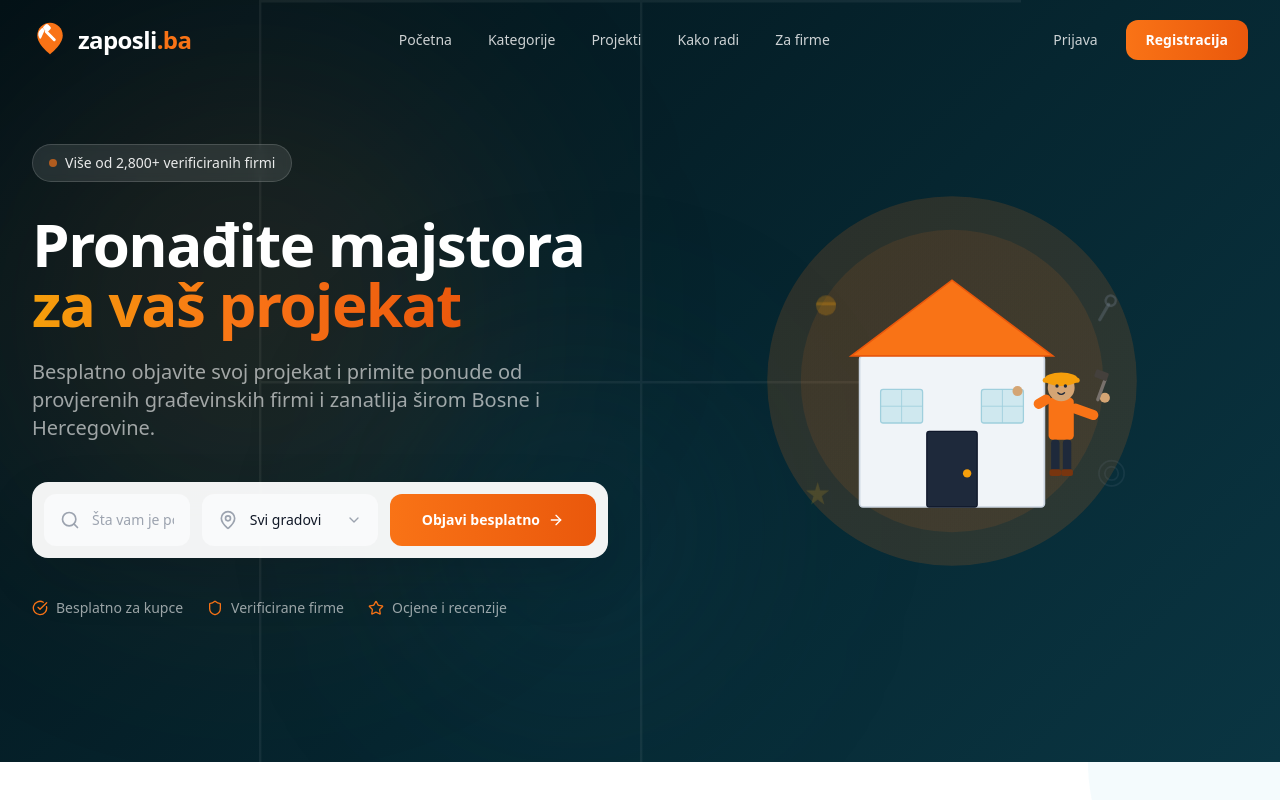
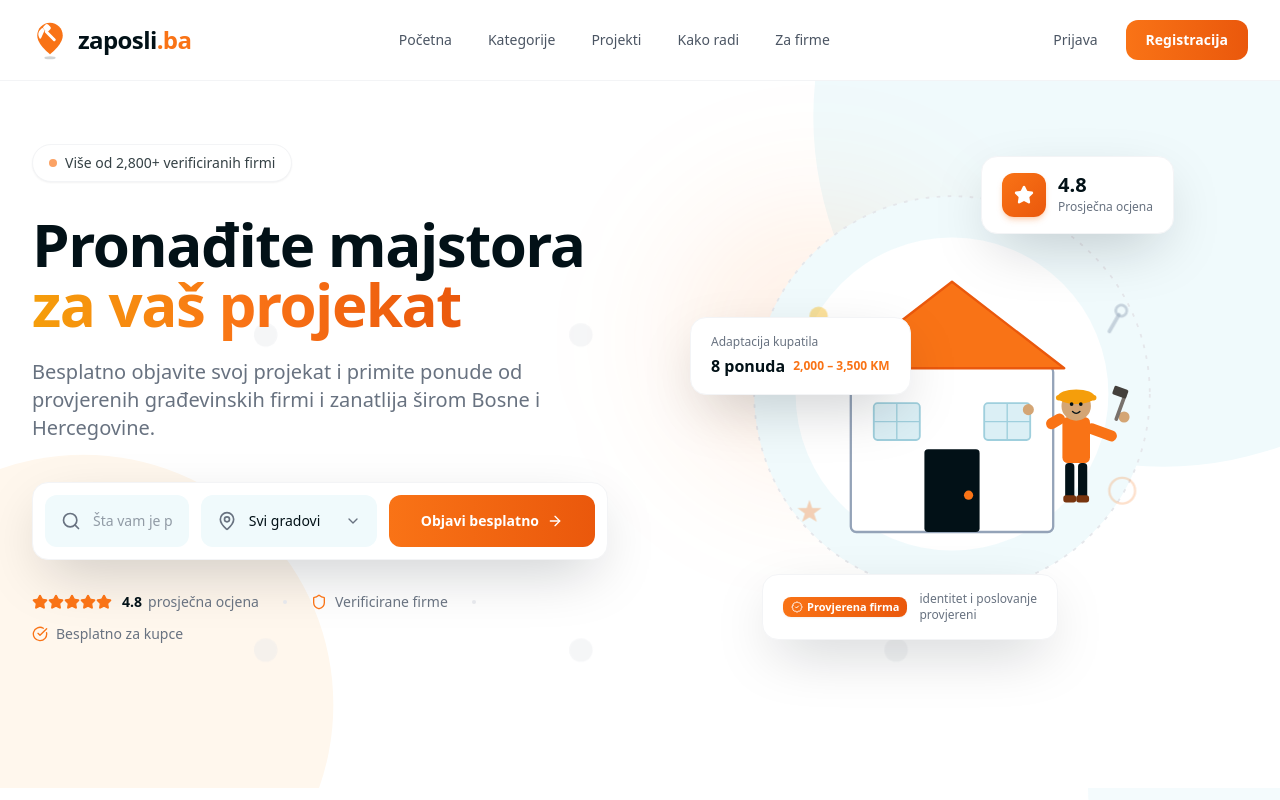
Before and after one commit to ocjenime/zaposli.ba, a Next.js app: page /zaposli.ba/ in a window 1280 px wide. Shown: the top 800 px of the page. Built offline with nearby package versions, Linux system fonts and the light colour scheme.

Commit message:
redesign: light trustworthy hero (werkspot-style) + light page heroes across site

```diff
--- a/components/Header.tsx
+++ b/components/Header.tsx
@@ -2,7 +2,6 @@
 
 import { useState, useEffect } from 'react';
 import Link from 'next/link';
-import { usePathname } from 'next/navigation';
 import { Menu, X, Search, ChevronRight } from 'lucide-react';
 import Logo from '@/components/Logo';
 
@@ -17,9 +16,6 @@ const navigation = [
 export default function Header() {
   const [mobileMenuOpen, setMobileMenuOpen] = useState(false);
   const [scrolled, setScrolled] = useState(false);
-  const pathname = usePathname();
-  // Samo početna ima tamni hero — na ostalim stranicama header je odmah "solid"
-  const solid = scrolled || pathname !== '/';
 
   useEffect(() => {
     const handleScroll = () => setScrolled(window.scrollY > 10);
@@ -28,11 +24,11 @@ export default function Header() {
   }, []);
 
   return (
-    <header className={`fixed top-0 left-0 right-0 z-50 transition-all duration-300 ${solid ? 'bg-white/95 backdrop-blur-md shadow-lg' : 'bg-transparent'}`}>
+    <header className={`fixed top-0 left-0 right-0 z-50 transition-all duration-300 bg-white/95 backdrop-blur-md ${scrolled ? 'shadow-lg' : 'border-b border-gray-100'}`}>
       <nav className="mx-auto max-w-7xl px-4 sm:px-6 lg:px-8">
         <div className="flex h-16 md:h-20 items-center justify-between">
           <Link href="/" className="flex items-center group">
-            <Logo variant={solid ? 'dark' : 'light'} />
+            <Logo variant="dark" />
           </Link>
 
           <div className="hidden md:flex items-center gap-1">
@@ -40,11 +36,7 @@ export default function Header() {
               <Link
                 key={item.name}
                 href={item.href}
-                className={`px-4 py-2 rounded-lg text-sm font-medium transition-all duration-200 ${
-                  solid
-                    ? 'text-gray-600 hover:text-gray-900 hover:bg-gray-100'
-                    : 'text-white/80 hover:text-white hover:bg-white/10'
-                }`}
+                className="px-4 py-2 rounded-lg text-sm font-medium transition-all duration-200 text-gray-600 hover:text-gray-900 hover:bg-gray-100"
               >
                 {item.name}
               </Link>
@@ -54,11 +46,7 @@ export default function Header() {
           <div className="hidden md:flex items-center gap-3">
             <Link
               href="/prijava/"
-              className={`px-4 py-2 rounded-lg text-sm font-medium transition-all ${
-                solid
-                  ? 'text-gray-600 hover:text-gray-900'
-                  : 'text-white/80 hover:text-white'
-              }`}
+              className="px-4 py-2 rounded-lg text-sm font-medium transition-all text-gray-600 hover:text-gray-900"
             >
               Prijava
             </Link>
@@ -72,7 +60,7 @@ export default function Header() {
 
           <button
             type="button"
-            className={`md:hidden p-2 rounded-lg transition-colors ${solid ? 'text-gray-900' : 'text-white'}`}
+            className="md:hidden p-2 rounded-lg transition-colors text-gray-900"
             onClick={() => setMobileMenuOpen(!mobileMenuOpen)}
           >
             {mobileMenuOpen ? <X className="h-6 w-6" /> : <Menu className="h-6 w-6" />}
--- a/components/HeroSection.tsx
+++ b/components/HeroSection.tsx
@@ -1,8 +1,9 @@
 'use client';
 
 import { useState } from 'react';
-import { Search, MapPin, ChevronDown, Shield, Star, CheckCircle, ArrowRight } from 'lucide-react';
+import { Search, MapPin, ChevronDown, Shield, Star, CheckCircle, ArrowRight, BadgeCheck } from 'lucide-react';
 import Link from 'next/link';
+import VerifiedBadge from '@/components/ui/VerifiedBadge';
 
 const cities = [
   'Sarajevo', 'Banja Luka', 'Tuzla', 'Mostar', 'Zenica',
@@ -12,82 +13,54 @@ const cities = [
 function WorkerIllustration() {
   return (
     <svg viewBox="0 0 500 500" fill="none" xmlns="http://www.w3.org/2000/svg" className="w-full h-full">
-      {/* Background circle */}
-      <circle cx="250" cy="250" r="220" fill="url(#heroBg)" opacity="0.15" />
-      <circle cx="250" cy="250" r="180" fill="url(#heroBg2)" opacity="0.1" />
+      {/* Soft background shapes */}
+      <circle cx="250" cy="250" r="215" fill="#F0FAFC" />
+      <circle cx="250" cy="250" r="215" stroke="#E5E7EB" strokeWidth="2" strokeDasharray="4 8" fill="none" />
+      <circle cx="250" cy="250" r="170" fill="#fff" />
 
       {/* House structure */}
-      <rect x="140" y="220" width="220" height="180" rx="4" fill="#f0f4f8" stroke="#cbd5e1" strokeWidth="2" />
-      <polygon points="130,220 250,130 370,220" fill="#f97316" stroke="#ea580c" strokeWidth="2" />
-      <rect x="220" y="310" width="60" height="90" rx="3" fill="#1e293b" stroke="#0f172a" strokeWidth="1.5" />
-      <circle cx="268" cy="360" r="5" fill="#f59e0b" />
-      <rect x="165" y="260" width="50" height="40" rx="3" fill="#cfe8ef" stroke="#9fcfdd" strokeWidth="1.5" />
-      <rect x="285" y="260" width="50" height="40" rx="3" fill="#cfe8ef" stroke="#9fcfdd" strokeWidth="1.5" />
-      <line x1="190" y1="260" x2="190" y2="300" stroke="#9fcfdd" strokeWidth="1" />
-      <line x1="165" y1="280" x2="215" y2="280" stroke="#9fcfdd" strokeWidth="1" />
-      <line x1="310" y1="260" x2="310" y2="300" stroke="#9fcfdd" strokeWidth="1" />
-      <line x1="285" y1="280" x2="335" y2="280" stroke="#9fcfdd" strokeWidth="1" />
+      <rect x="140" y="220" width="220" height="180" rx="6" fill="#ffffff" stroke="#94a3b8" strokeWidth="2.5" />
+      <polygon points="128,222 250,128 372,222" fill="#f97316" stroke="#ea580c" strokeWidth="2.5" strokeLinejoin="round" />
+      <rect x="220" y="310" width="60" height="90" rx="4" fill="#021117" />
+      <circle cx="268" cy="360" r="5" fill="#f97316" />
+      <rect x="165" y="260" width="50" height="40" rx="4" fill="#dbeff5" stroke="#9fcfdd" strokeWidth="2" />
+      <rect x="285" y="260" width="50" height="40" rx="4" fill="#dbeff5" stroke="#9fcfdd" strokeWidth="2" />
+      <line x1="190" y1="260" x2="190" y2="300" stroke="#9fcfdd" strokeWidth="1.5" />
+      <line x1="165" y1="280" x2="215" y2="280" stroke="#9fcfdd" strokeWidth="1.5" />
+      <line x1="310" y1="260" x2="310" y2="300" stroke="#9fcfdd" strokeWidth="1.5" />
+      <line x1="285" y1="280" x2="335" y2="280" stroke="#9fcfdd" strokeWidth="1.5" />
 
       {/* Worker */}
-      <g transform="translate(380, 250)">
-        {/* Body */}
-        <rect x="-15" y="20" width="30" height="50" rx="5" fill="#f97316" />
-        {/* Arms */}
+      <g transform="translate(385, 255)">
+        <rect x="-15" y="20" width="30" height="50" rx="6" fill="#f97316" />
         <rect x="-35" y="25" width="22" height="12" rx="6" fill="#f97316" transform="rotate(-30 -35 25)" />
         <rect x="13" y="25" width="35" height="12" rx="6" fill="#f97316" transform="rotate(20 13 25)" />
-        {/* Hands */}
         <circle cx="-52" cy="12" r="6" fill="#d4a574" />
         <circle cx="52" cy="20" r="6" fill="#d4a574" />
-        {/* Tool - Hammer */}
         <rect x="46" y="-5" width="4" height="30" rx="2" fill="#78716c" transform="rotate(20 48 10)" />
         <rect x="40" y="-12" width="16" height="10" rx="2" fill="#44403c" transform="rotate(20 48 -7)" />
-        {/* Legs */}
-        <rect x="-12" y="70" width="10" height="40" rx="4" fill="#1e293b" />
-        <rect x="2" y="70" width="10" height="40" rx="4" fill="#1e293b" />
-        {/* Boots */}
+        <rect x="-12" y="70" width="10" height="40" rx="4" fill="#021117" />
+        <rect x="2" y="70" width="10" height="40" rx="4" fill="#021117" />
         <rect x="-14" y="105" width="14" height="8" rx="3" fill="#78350f" />
         <rect x="0" y="105" width="14" height="8" rx="3" fill="#78350f" />
-        {/* Head */}
         <circle cx="0" cy="8" r="16" fill="#d4a574" />
-        {/* Hard hat */}
         <ellipse cx="0" cy="-2" rx="20" ry="8" fill="#f59e0b" />
         <rect x="-22" y="-4" width="44" height="6" rx="3" fill="#f59e0b" />
-        {/* Face */}
-        <circle cx="-5" cy="6" r="2" fill="#1e293b" />
-        <circle cx="5" cy="6" r="2" fill="#1e293b" />
-        <path d="M-4 14 Q0 18 4 14" stroke="#1e293b" strokeWidth="1.5" fill="none" strokeLinecap="round" />
+        <circle cx="-5" cy="6" r="2" fill="#021117" />
+        <circle cx="5" cy="6" r="2" fill="#021117" />
+        <path d="M-4 14 Q0 18 4 14" stroke="#021117" strokeWidth="1.5" fill="none" strokeLinecap="round" />
       </g>
 
-      {/* Floating elements */}
-      <g opacity="0.8">
-        {/* Hard hat icon */}
-        <circle cx="100" cy="160" r="12" fill="#f59e0b" opacity="0.3" />
-        <rect x="88" y="156" width="24" height="4" rx="2" fill="#f59e0b" opacity="0.3" />
-
-        {/* Wrench */}
-        <g transform="translate(430, 170) rotate(30)">
-          <rect x="-2" y="-15" width="4" height="25" rx="2" fill="#94a3b8" opacity="0.3" />
-          <circle cx="0" cy="-18" r="6" stroke="#94a3b8" strokeWidth="3" fill="none" opacity="0.3" />
+      {/* Floating decorative elements */}
+      <g opacity="0.9">
+        <circle cx="105" cy="165" r="10" fill="#fbbf24" opacity="0.5" />
+        <g transform="translate(425, 175) rotate(30)">
+          <rect x="-2" y="-15" width="4" height="25" rx="2" fill="#94a3b8" opacity="0.5" />
+          <circle cx="0" cy="-18" r="6" stroke="#94a3b8" strokeWidth="3" fill="none" opacity="0.5" />
         </g>
-
-        {/* Star */}
-        <polygon points="90,370 93,380 104,380 95,387 98,397 90,391 82,397 85,387 76,380 87,380" fill="#fbbf24" opacity="0.2" />
-
-        {/* Gear */}
-        <circle cx="440" cy="360" r="15" stroke="#94a3b8" strokeWidth="2" fill="none" opacity="0.15" />
-        <circle cx="440" cy="360" r="8" stroke="#94a3b8" strokeWidth="2" fill="none" opacity="0.15" />
+        <polygon points="95,365 98,374 108,374 100,380 103,389 95,384 87,389 90,380 82,374 92,374" fill="#f97316" opacity="0.35" />
+        <circle cx="435" cy="355" r="14" stroke="#f97316" strokeWidth="2.5" fill="none" opacity="0.25" />
       </g>
-
-      <defs>
-        <linearGradient id="heroBg" x1="30" y1="30" x2="470" y2="470">
-          <stop offset="0%" stopColor="#f97316" />
-          <stop offset="100%" stopColor="#f59e0b" />
-        </linearGradient>
-        <linearGradient id="heroBg2" x1="70" y1="70" x2="430" y2="430">
-          <stop offset="0%" stopColor="#f97316" />
-          <stop offset="100%" stopColor="#ea580c" />
-        </linearGradient>
-      </defs>
     </svg>
   );
 }
@@ -96,32 +69,30 @@ export default function HeroSection() {
   const [selectedCity, setSelectedCity] = useState('');
 
   return (
-    <section className="relative min-h-[92vh] flex items-center overflow-hidden">
-      <div className="absolute inset-0 bg-gradient-hero" />
-
-      <div className="absolute inset-0 opacity-[0.06]">
+    <section className="relative min-h-[92vh] flex items-center overflow-hidden bg-white">
+      {/* Svijetla dekoracija */}
+      <div className="absolute top-0 right-0 w-[700px] h-[700px] bg-cloud rounded-full translate-x-1/3 -translate-y-1/3" />
+      <div className="absolute bottom-0 left-0 w-[500px] h-[500px] bg-primary-50 rounded-full -translate-x-1/3 translate-y-1/3" />
+      <div className="absolute top-1/4 right-1/4 w-72 h-72 bg-brand-orange/10 rounded-full blur-3xl" />
+      <div className="absolute inset-0 opacity-[0.35]">
         <svg className="w-full h-full" viewBox="0 0 80 80" xmlns="http://www.w3.org/2000/svg">
-          <pattern id="grid" width="40" height="40" patternUnits="userSpaceOnUse">
-            <path d="M 40 0 L 0 0 0 40" fill="none" stroke="white" strokeWidth="0.5"/>
+          <pattern id="heroDots" width="32" height="32" patternUnits="userSpaceOnUse">
+            <circle cx="2" cy="2" r="1.2" fill="#E5E7EB" />
           </pattern>
-          <rect width="100%" height="100%" fill="url(#grid)" />
+          <rect width="100%" height="100%" fill="url(#heroDots)" />
         </svg>
       </div>
 
-      <div className="absolute top-16 left-0 w-[500px] h-[500px] bg-brand-orange/10 rounded-full blur-[120px]" />
-      <div className="absolute bottom-0 right-0 w-[600px] h-[600px] bg-brand-orange/8 rounded-full blur-[120px]" />
-      <div className="absolute top-1/2 left-1/3 w-[300px] h-[300px] bg-ink-600/20 rounded-full blur-[100px]" />
-
       <div className="relative mx-auto max-w-7xl px-4 sm:px-6 lg:px-8 py-28 md:py-36 w-full">
         <div className="grid lg:grid-cols-2 gap-12 lg:gap-8 items-center">
-          {/* Left content */}
+          {/* Lijevo: sadržaj */}
           <div className="max-w-xl">
-            <div className="inline-flex items-center gap-2 bg-white/10 backdrop-blur-sm border border-white/15 rounded-full px-4 py-2 mb-8">
+            <div className="inline-flex items-center gap-2 bg-white border border-gray-100 shadow-sm rounded-full px-4 py-2 mb-8">
               <span className="w-2 h-2 bg-brand-orange rounded-full animate-pulse" />
-              <span className="text-white/90 text-sm font-medium">Više od 2,800+ verificiranih firmi</span>
+              <span className="text-ink/80 text-sm font-medium">Više od 2,800+ verificiranih firmi</span>
             </div>
 
-            <h1 className="text-4xl sm:text-5xl md:text-[3.5rem] lg:text-6xl font-extrabold text-white mb-6 leading-[1.08] tracking-tight">
+            <h1 className="text-4xl sm:text-5xl md:text-[3.5rem] lg:text-6xl font-extrabold text-ink mb-6 leading-[1.08] tracking-tight">
               Pronađite majstora
               <br />
               <span className="bg-gradient-to-r from-brand-amber via-brand-orange to-brand-orange-dark bg-clip-text text-transparent">
@@ -129,33 +100,33 @@ export default function HeroSection() {
               </span>
             </h1>
 
-            <p className="text-lg md:text-xl text-white/60 mb-10 leading-relaxed">
+            <p className="text-lg md:text-xl text-steel mb-10 leading-relaxed">
               Besplatno objavite svoj projekat i primite ponude od provjerenih građevinskih firmi i zanatlija širom Bosne i Hercegovine.
             </p>
 
-            <div className="bg-white/95 backdrop-blur-xl rounded-2xl shadow-float p-3 mb-10">
+            <div className="bg-white rounded-2xl shadow-float border border-gray-100 p-3 mb-8">
               <div className="flex flex-col md:flex-row gap-3">
                 <div className="flex-1 relative">
-                  <Search className="absolute left-4 top-1/2 -translate-y-1/2 w-5 h-5 text-gray-400" />
+                  <Search className="absolute left-4 top-1/2 -translate-y-1/2 w-5 h-5 text-steel" />
                   <input
                     type="text"
                     placeholder="Šta vam je potrebno?"
-                    className="w-full pl-12 pr-4 py-4 bg-gray-50 rounded-xl border-0 focus:ring-2 focus:ring-brand-orange/30 outline-none text-gray-900 placeholder:text-gray-400 text-sm"
+                    className="w-full pl-12 pr-4 py-4 bg-cloud rounded-xl border-0 focus:ring-2 focus:ring-brand-orange/30 outline-none text-ink placeholder:text-steel/70 text-sm"
                   />
                 </div>
                 <div className="relative md:w-44">
-                  <MapPin className="absolute left-4 top-1/2 -translate-y-1/2 w-5 h-5 text-gray-400" />
+                  <MapPin className="absolute left-4 top-1/2 -translate-y-1/2 w-5 h-5 text-steel" />
                   <select
                     value={selectedCity}
                     onChange={(e) => setSelectedCity(e.target.value)}
-                    className="w-full pl-12 pr-8 py-4 bg-gray-50 rounded-xl border-0 focus:ring-2 focus:ring-brand-orange/30 outline-none text-gray-900 appearance-none text-sm"
+                    className="w-full pl-12 pr-8 py-4 bg-cloud rounded-xl border-0 focus:ring-2 focus:ring-brand-orange/30 outline-none text-ink appearance-none text-sm"
                   >
                     <option value="">Svi gradovi</option>
                     {cities.map((city) => (
                       <option key={city} value={city}>{city}</option>
                     ))}
                   </select>
-                  <ChevronDown className="absolute right-4 top-1/2 -translate-y-1/2 w-4 h-4 text-gray-400 pointer-events-none" />
+                  <ChevronDown className="absolute right-4 top-1/2 -translate-y-1/2 w-4 h-4 text-steel pointer-events-none" />
                 </div>
                 <Link
                   href="/objavi-projekat/"
@@ -167,24 +138,59 @@ export default function HeroSection() {
               </div>
             </div>
 
-            <div className="flex flex-wrap gap-6 text-sm text-white/60">
-              {[
-                { icon: CheckCircle, text: 'Besplatno za kupce' },
-                { icon: Shield, text: 'Verificirane firme' },
-                { icon: Star, text: 'Ocjene i recenzije' },
-              ].map((item) => (
-                <div key={item.text} className="flex items-center gap-2">
-                  <item.icon className="w-4 h-4 text-brand-orange" />
-                  <span>{item.text}</span>
+            <div className="flex flex-wrap items-center gap-x-6 gap-y-3 text-sm text-steel">
+              <div className="flex items-center gap-1.5">
+                <div className="flex">
+                  {[...Array(5)].map((_, i) => (
+                    <Star key={i} className="w-4 h-4 text-brand-orange fill-brand-orange" />
+                  ))}
                 </div>
-              ))}
+                <span className="font-bold text-ink ml-1">4.8</span>
+                <span>prosječna ocjena</span>
+              </div>
+              <span className="hidden sm:block w-1 h-1 bg-mist rounded-full" />
+              <div className="flex items-center gap-2">
+                <Shield className="w-4 h-4 text-brand-orange" />
+                <span>Verificirane firme</span>
+              </div>
+              <span className="hidden sm:block w-1 h-1 bg-mist rounded-full" />
+              <div className="flex items-center gap-2">
+                <CheckCircle className="w-4 h-4 text-brand-orange" />
+                <span>Besplatno za kupce</span>
+              </div>
             </div>
           </div>
 
-          {/* Right illustration */}
-          <div className="hidden lg:flex justify-center items-center">
-            <div className="relative w-[420px] h-[420px] animate-float">
+          {/* Desno: ilustracija + plivajuće trust kartice */}
+          <div className="hidden lg:block relative">
+            <div className="relative w-[460px] h-[460px] mx-auto">
               <WorkerIllustration />
+
+              {/* Kartica: ocjena */}
+              <div className="absolute -top-2 right-2 bg-white rounded-2xl shadow-float border border-gray-100 px-5 py-4 flex items-center gap-3 animate-float">
+                <div className="w-11 h-11 rounded-xl bg-gradient-to-br from-brand-orange to-brand-orange-dark flex items-center justify-center shadow-md shadow-brand-orange/25">
+                  <Star className="w-5 h-5 text-white fill-white" />
+                </div>
+                <div>
+                  <div className="text-xl font-extrabold text-ink leading-none">4.8</div>
+                  <div className="text-xs text-steel mt-1 font-medium">Prosječna ocjena</div>
+                </div>
+              </div>
+
+              {/* Kartica: projekat/ponude */}
+              <div className="absolute -left-8 top-1/3 bg-white rounded-2xl shadow-float border border-gray-100 px-5 py-4 animate-float" style={{ animationDelay: '1.2s' }}>
+                <div className="text-xs text-steel mb-1">Adaptacija kupatila</div>
+                <div className="flex items-center gap-2">
+                  <span className="font-extrabold text-ink">8 ponuda</span>
+                  <span className="text-xs font-semibold text-brand-orange">2,000 – 3,500 KM</span>
+                </div>
+              </div>
+
+              {/* Kartica: verifikacija */}
+              <div className="absolute -bottom-4 left-10 bg-white rounded-2xl shadow-float border border-gray-100 px-5 py-4 flex items-center gap-3 animate-float" style={{ animationDelay: '2.4s' }}>
+                <VerifiedBadge size="sm" />
+                <span className="text-xs text-steel font-medium">identitet i poslovanje<br />provjereni</span>
+              </div>
             </div>
           </div>
         </div>
```
Also changed, not shown: app/firma/[id]/page.tsx (+8 -7 lines), app/kako-radi/page.tsx (+5 -4 lines), app/kategorije/[slug]/page.tsx (+7 -6 lines), app/kategorije/page.tsx (+5 -4 lines), app/usluge/[slug]/page.tsx (+9 -8 lines), app/za-firme/page.tsx (+8 -7 lines), components/ui/PageHero.tsx (+5 -12 lines), public/images/og-cover.png, 386 other files (tests, documents, lock files or other folders).
